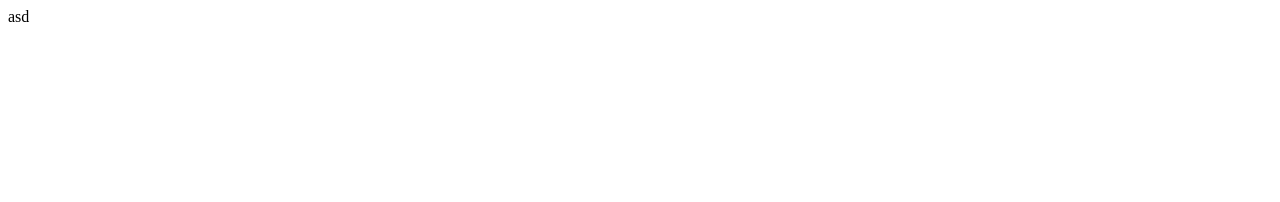
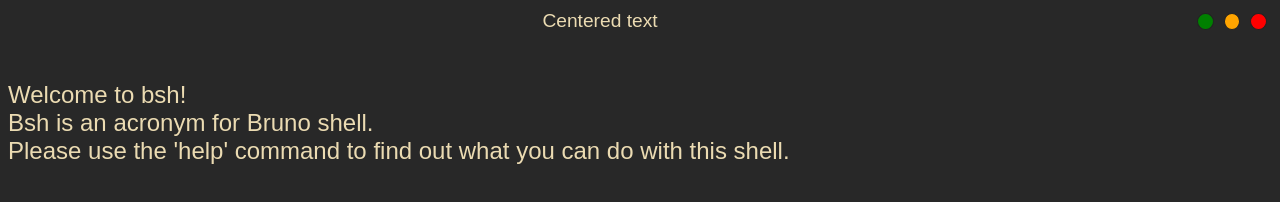
Before and after one commit to MuslicaCrew/blog, a plain HTML site: page resume.html in a window 1280 px wide. Drawn offline with Linux system fonts and the light colour scheme.

Commit message:
added resume.css and a content to the page

```diff
--- /dev/null
+++ b/resume.css
@@ -0,0 +1,52 @@
+body {
+    background-color: #282828;
+    color: #ebdbb2;
+    font-family: RandyGG, sans-serif;
+}
+
+
+.container{
+    display: flex;
+    justify-content: space-between;
+    align-items: center;
+}
+
+.titlebar {
+    margin-top: 4px;
+    font-size: 1.2rem;
+    flex-grow: 1;
+    text-align: center;
+    margin: 0;
+    padding: 0;
+}
+
+.circ-container {
+    width: 80px;
+    height: 25px;
+    display: flex;
+    justify-content: flex-end;
+    margin: 0;
+    padding: 0;
+}
+
+.circle {
+    width: 15px;
+    height: 15px;
+    border-radius: 50%;
+    margin: 5px;
+    border: #222 solid 1px;
+}
+.red {
+    background-color: red;
+}
+.orange {
+    background-color: orange;
+}
+.green {
+    background-color: green;
+}
+
+.description {
+    margin-top: 3rem;
+    font-size: 1.5rem;
+}
--- a/resume.html
+++ b/resume.html
@@ -6,12 +6,23 @@
           content="width=device-width, user-scalable=no, initial-scale=1.0, maximum-scale=1.0, minimum-scale=1.0">
     <meta http-equiv="X-UA-Compatible" content="ie=edge">
     <title>Document</title>
+    <link rel="stylesheet" href="resume.css">
 </head>
 <body>
-<div>
-    <div>
-        asd
+    <div class="container">
+        <div class="titlebar">Centered text</div>
+        <div class="circ-container">
+            <div class="circle green"></div>
+            <div class="circle orange"></div>
+            <div class="circle red"></div>
+        </div>
     </div>
-</div>
+
+<div class="description">
+    <span class="text">Welcome to bsh! <br>
+    Bsh is an acronym for Bruno shell. <br>
+    Please use the 'help' command to find out what you can do with this shell.
+    </span>
+    </div>
 </body>
 </html>
```
